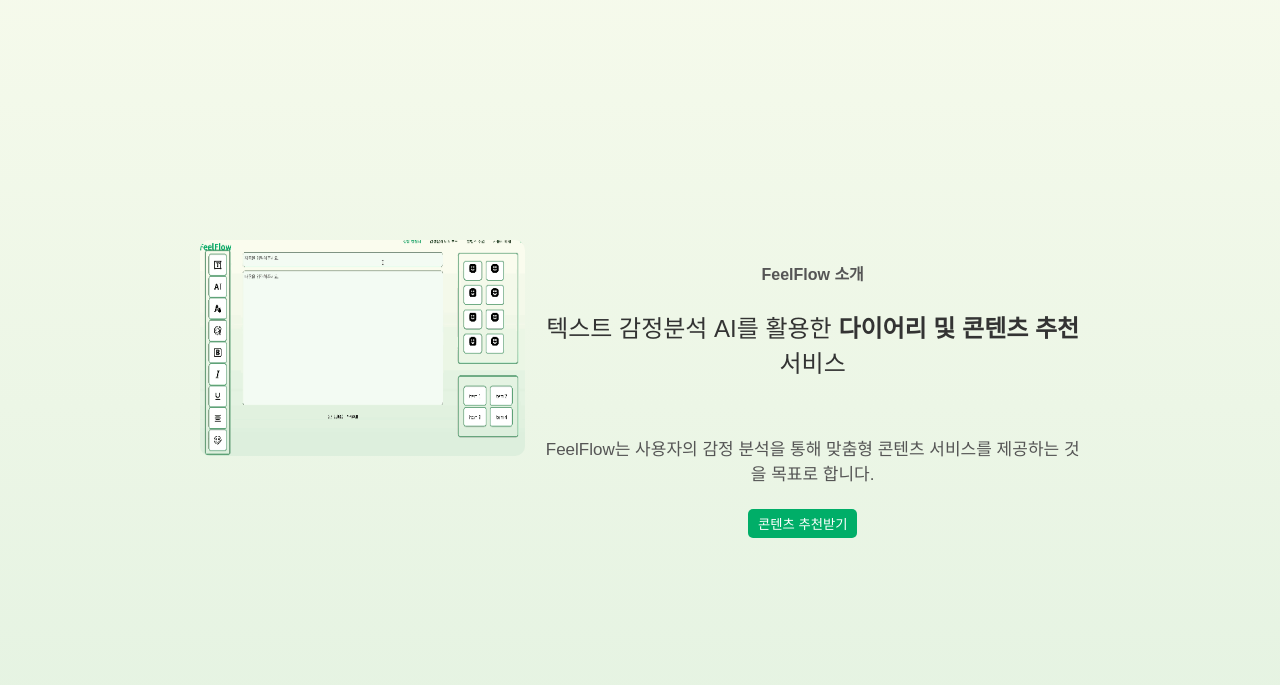
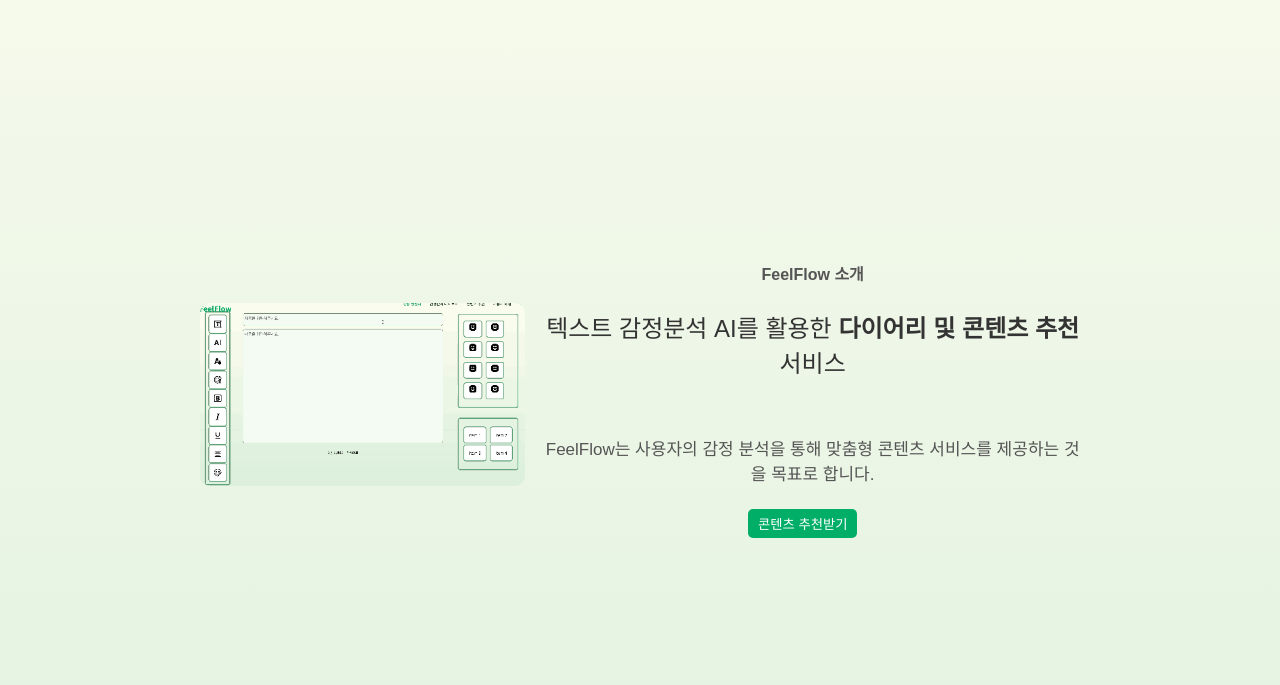
Before and after one commit to tjdqls3607/webwiz, a PHP site: page /php/feelflow_home.php in a window 1280 px wide. Shown: the part 430-1115 px from the top of the page. Run offline with PHP 8.4, Linux system fonts and the light colour scheme; the visitor is signed in with stand-in values (Sample User, id 1); some libraries are stand-ins or nearby versions.

Commit message:
Update feelflow_home.css

```diff
--- a/webwiz/css/feelflow_home.css
+++ b/webwiz/css/feelflow_home.css
@@ -39,6 +39,8 @@ body {
 .service-overview {
     padding: 120px 200px;
     display: flex;
+    align-items: center; /* 수평 중앙 정렬 */
+    justify-content: center; /* 수직 중앙 정렬 */
     gap: 20px;
 }
 
```
